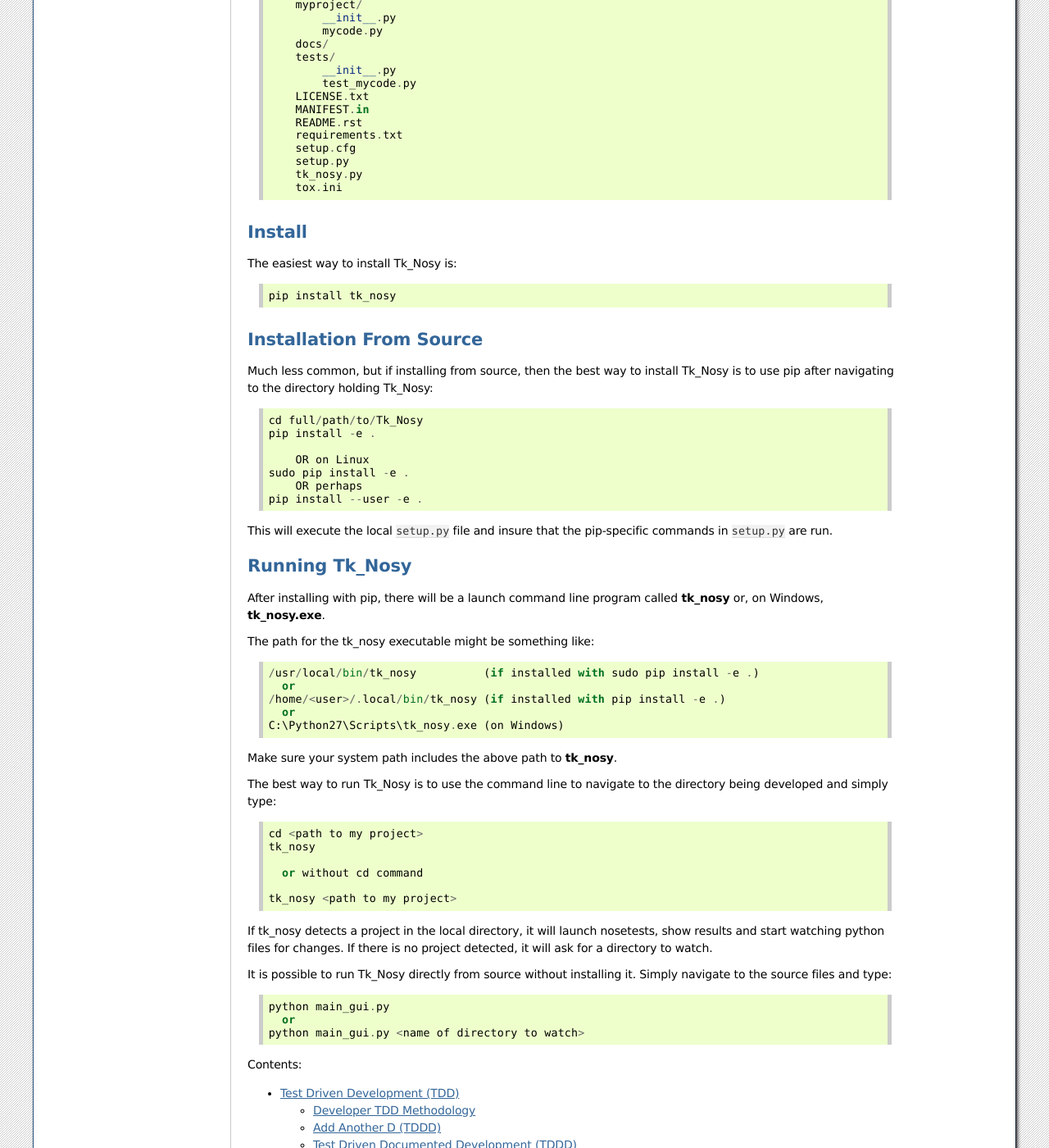
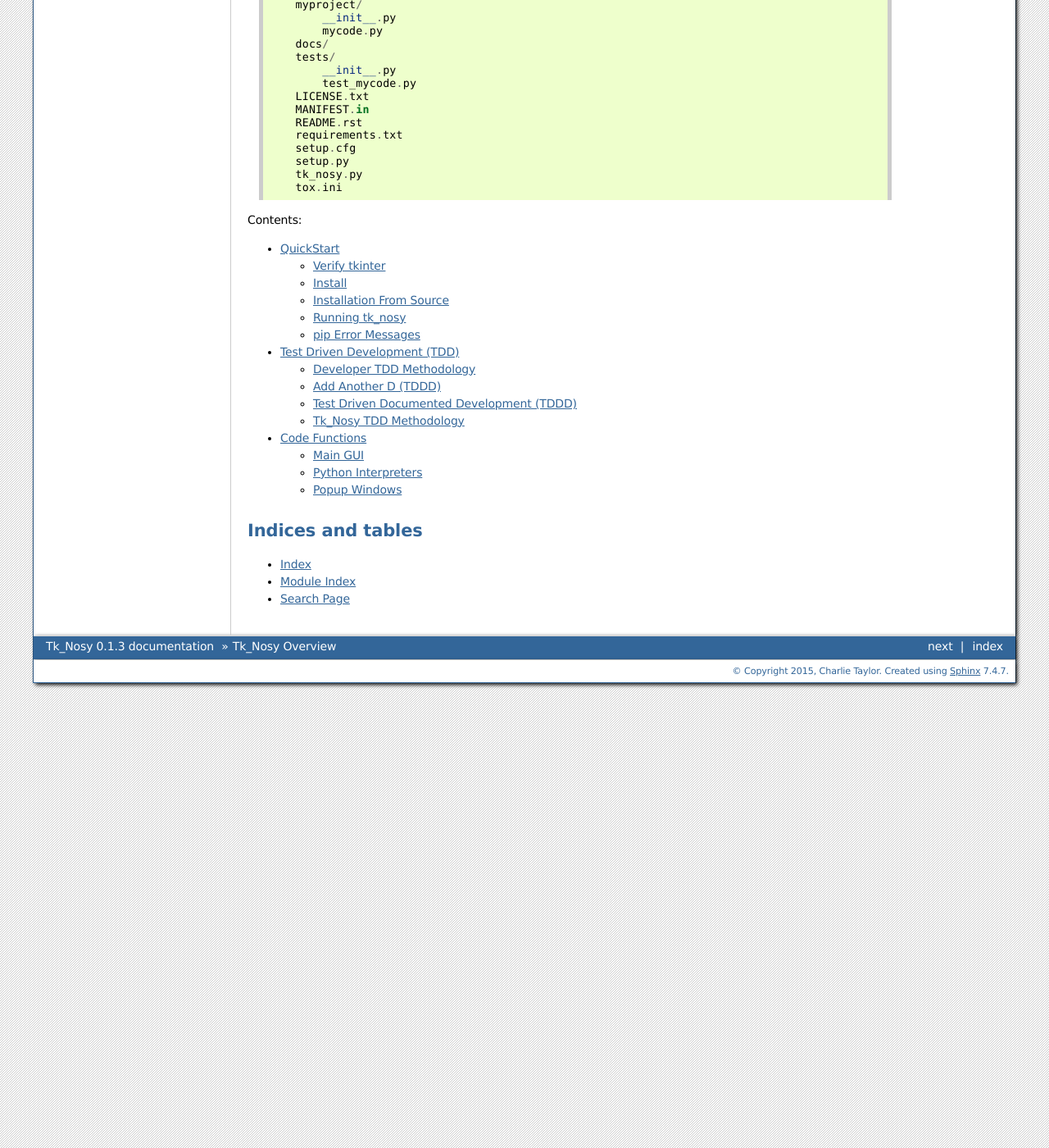
Before and after one commit to sonofeft/Tk_Nosy, a Sphinx documentation site: the page built from docs/index.rst, in a window 1280 px wide and 1400 px high, scrolled down 671 px. Shown: the whole window at 82% size. Built offline with Sphinx 7.4.7, drawn with Linux system fonts in a browser that asks for light colours; some of the changed text lies outside the part shown.

Commit message:
Added quickstart to docs and setup tweeks
Made setup.py read the requirements.txt file for intall_requires list.
Also started a TODO list.

```diff
--- a/docs/index.rst
+++ b/docs/index.rst
@@ -44,66 +44,13 @@ A project layout such as that shown below is typical for Tk_Nosy to monitor::
         tk_nosy.py
         tox.ini
 
-Install
-=======
-
-The easiest way to install Tk_Nosy is::
-
-    pip install tk_nosy
-
-Installation From Source
-========================
-
-Much less common, but if installing from source, then
-the best way to install Tk_Nosy is to use pip after navigating to the directory holding Tk_Nosy::
-
-    cd full/path/to/Tk_Nosy
-    pip install -e .
-
-        OR on Linux
-    sudo pip install -e .
-        OR perhaps
-    pip install --user -e .
-
-This will execute the local ``setup.py`` file and insure that the pip-specific commands in ``setup.py`` are run.
-
-Running Tk_Nosy
-===============
-
-After installing with pip, there will be a launch command line program called **tk_nosy** or, on Windows, **tk_nosy.exe**.
-
-The path for the tk_nosy executable might be something like::
-
-    /usr/local/bin/tk_nosy          (if installed with sudo pip install -e .)
-      or
-    /home/<user>/.local/bin/tk_nosy (if installed with pip install -e .)
-      or
-    C:\Python27\Scripts\tk_nosy.exe (on Windows)
-
-Make sure your system path includes the above path to **tk_nosy**.
-
-The best way to run Tk_Nosy is to use the command line to navigate to the directory being developed and simply type::
-
-    cd <path to my project>
-    tk_nosy
-
-      or without cd command
-
-    tk_nosy <path to my project>
-
-If tk_nosy detects a project in the local directory, it will launch nosetests, show results and start watching python files for changes.  If there is no project detected, it will ask for a directory to watch.
-
-It is possible to run Tk_Nosy directly from source without installing it. Simply navigate to the source files and type::
-
-    python main_gui.py
-      or
-    python main_gui.py <name of directory to watch>
 
 Contents:
 
 .. toctree::
    :maxdepth: 2
 
+   quickstart
    tdd
    functions
 
```
Also changed, not shown: docs/quickstart.rst (added, +125 -0 lines), setup.py (+5 -6 lines), todo.rst (added, +7 -0 lines), 2 other files.
